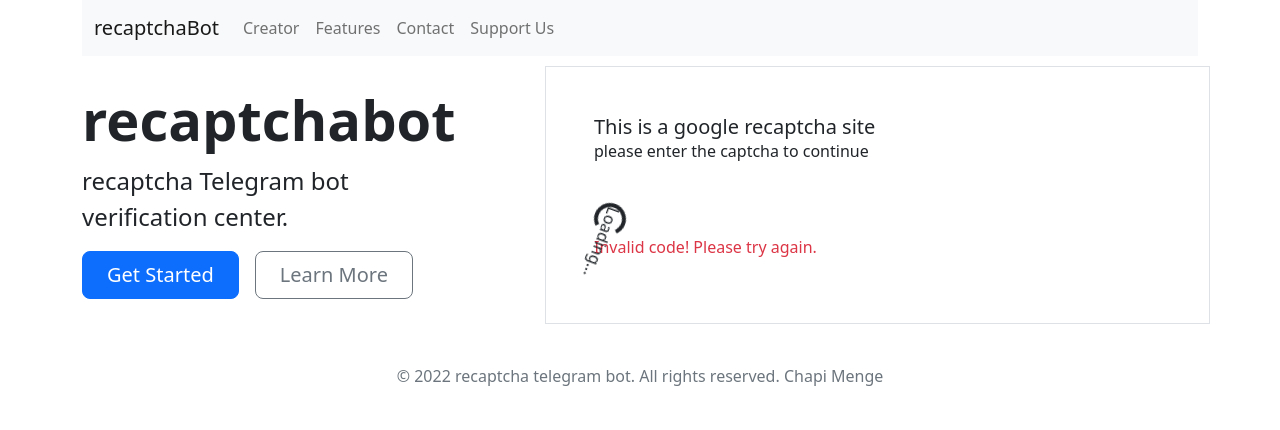
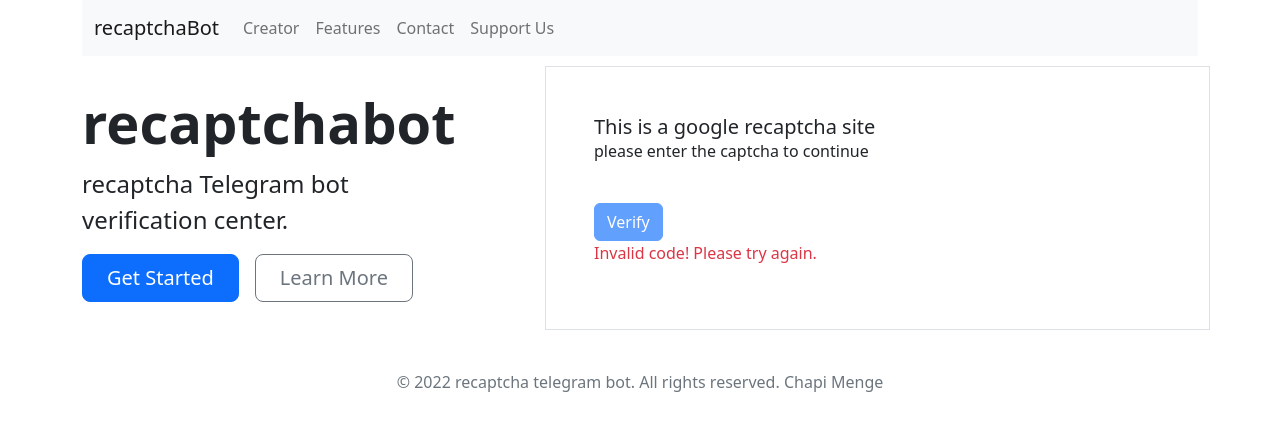
Before and after one commit to chapimenge3/reCAPTCHA-Site, a React (Vite) app in the folder captcha/: page / in a window 1280 px wide. Shown: the top 430 px of the page. Built offline with nearby package versions, Linux system fonts and the light colour scheme.

Commit message:
minor fix

```diff
--- a/captcha/src/App.jsx
+++ b/captcha/src/App.jsx
@@ -163,7 +163,7 @@
                 ) : null}
                 <input type="hidden" id="response" name="response" value="" />
                 <br />
-                {loading ? (
+                {!loading ? (
                   <button
                     type="submit"
                     id="captcha-submit"
@@ -174,7 +174,7 @@
                   </button>
                 ) : (
                   <div class="spinner-border" role="status">
-                    <span class="sr-only">Loading...</span>
+                    <span class="sr-only"></span>
                   </div>
                 )}
               </form>
```
